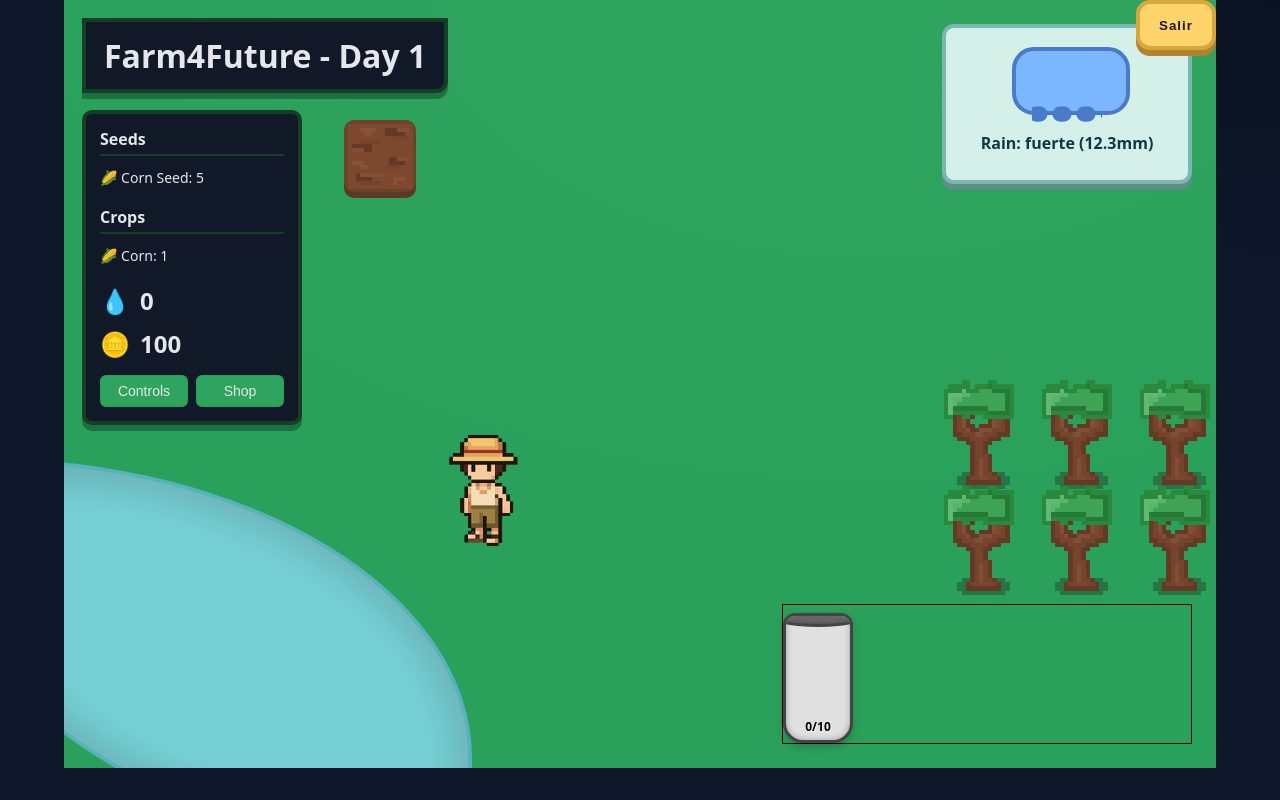
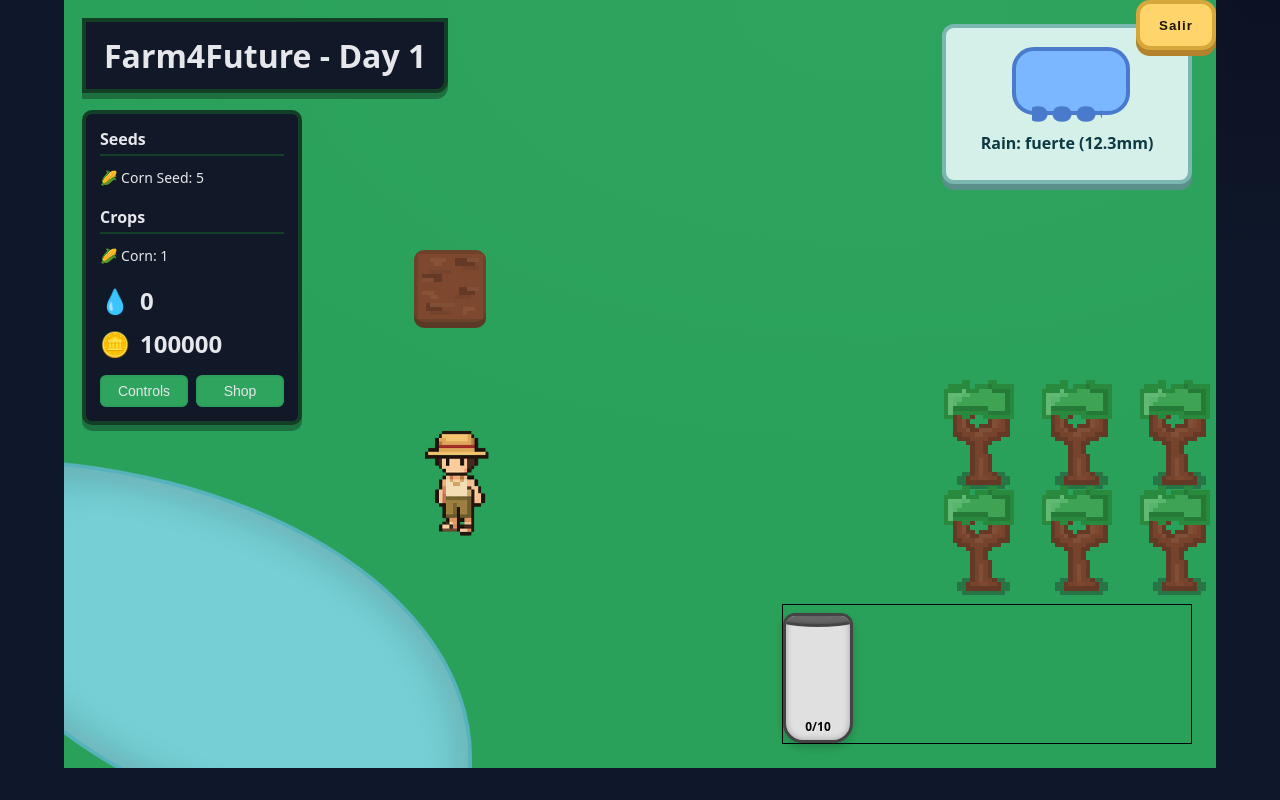
Before and after one commit to VargasJavier/game-nasa-hackaton, a React (Vite) app: page /game in a window 1280 px wide. Built offline with nearby package versions, Linux system fonts and the light colour scheme.

Commit message:
FEAT Se agregó tarea de parcelas, se modificó imagen de personaje y se limitó el mapa

```diff
--- a/src/components/Shop.tsx
+++ b/src/components/Shop.tsx
@@ -34,7 +34,7 @@ export default function Shop({ currency, setCurrency, inventory, setInventory, n
           const cols = 3;
           const r = Math.floor(numPlots / cols);
           const c = numPlots % cols;
-          const origin = { x: 520, y: 390 };
+          const origin = { x: 350, y: 250 };
           const newPlot = {
             x: origin.x + c * 86,
             y: origin.y + r * 86,
--- a/src/routes/Game.tsx
+++ b/src/routes/Game.tsx
@@ -9,6 +9,7 @@ import texture3 from "../assets/icons/FarmLandOnTopvariant1.png"
 import texture4 from "../assets/icons/FarmLandOnTopvariant2.png"
 import texture5 from "../assets/icons/FarmLandOnTopvariant1.png"
 import texture6 from "../assets/icons/FarmLandOnTopvariant2.png"
+import stageIrrigate from "../assets/icons/WoodTexture2.png" // placeholder for irrigate image
 import React from "react";
 import { useNavigate } from "react-router-dom";
 import type { Inventory } from "../game/core/types";
@@ -30,6 +31,7 @@ const ASSETS = {
     texture5, // maduro
     texture6, // dorado/cosecha
   ],
+  stageIrrigate: stageIrrigate, // imagen para cuando la parcela está regada
 };
 
 type Plot = {
@@ -37,14 +39,16 @@ type Plot = {
   stage: 0|1|2|3|4|5;             // 0 tierra → 5 cosecha
   moisture: number;               // 0..1 humedad local
   alive: boolean;
+  isIrrigated: boolean;           // si la parcela ha sido regada recientemente
 };
 
-const SCENE = { w: 1152, h: 768 };
-const PLAYER = { w: 38, h: 48, speed: 200 };
+// visual sprite is 65x105 (see CSS), keep PLAYER in sync so detection uses correct center
+const PLAYER = { w: 65, h: 105, speed: 200 };
 
 export default function Game() {
   // jugador
   const [pos, setPos] = useState({ x: 360, y: 430 });
+  const posRef = useRef(pos);
   const keys = useRef<Record<string, boolean>>({});
   const raf = useRef<number | null>(null);
   const last = useRef<number>(performance.now());
@@ -58,12 +62,26 @@ export default function Game() {
 
   // grid based on numPlots
   const [plots, setPlots] = useState<Plot[]>(() => makePlots(numPlots));
+  const plotsRef = useRef(plots);
 
   // parcela "cercana" para interactuar
   const nearest = useMemo(() => nearestPlot(pos, plots), [pos, plots]);
 
+  // debug: show player coordinates and nearest plot in console when they change
+  // useEffect(() => {
+  //   console.log('Player pos ->', pos);
+  //   console.log('Nearest plot ->', nearest);
+  // }, [pos, nearest]);
+
+  // keep refs up-to-date so handlers/readers can use latest values without
+  // requiring re-binding of event listeners on every state change
+  useEffect(() => { posRef.current = pos; }, [pos]);
+  useEffect(() => { plotsRef.current = plots; }, [plots]);
+  const forecastRef = useRef(forecast);
+  useEffect(() => { forecastRef.current = forecast; }, [forecast]);
+
   // inventario y tienda
-  const [currency, setCurrency] = useState(100);
+  const [currency, setCurrency] = useState(100000);
   const [inventory, setInventory] = useState<Inventory>([
     { id: 'seed1', name: 'Corn Seed', type: 'seed', quantity: 5, price: 10, icon: '🌽' },
     { id: 'crop', name: 'Corn', type: 'crop', quantity: 1, price: 5, icon: '🌽' }
@@ -73,21 +91,25 @@ export default function Game() {
 
   /* ----------------- input ----------------- */
   useEffect(() => {
+    // attach once; handlers will read latest state via refs
     const down = (e: KeyboardEvent) => {
       const k = e.key.toLowerCase();
       if (["arrowup","arrowdown","arrowleft","arrowright","w","a","s","d","e","r","n","i","escape"].includes(k)) e.preventDefault();
       keys.current[k] = true;
 
-      if (k === "e") plant();
+      if (k === "e") {
+        // call action reading latest pos/plots via refs inside function
+        plant();
+      }
       if (k === "r") irrigate();
       if (k === "n") nextTurn();
-      if (k === "escape") setShowShop(!showShop)
+      if (k === "escape") setShowShop(s => !s);
     };
     const up = (e: KeyboardEvent) => { keys.current[e.key.toLowerCase()] = false; };
     window.addEventListener("keydown", down);
     window.addEventListener("keyup", up);
     return () => { window.removeEventListener("keydown", down); window.removeEventListener("keyup", up); };
-  }, [plots, waterTanks, forecast]);
+  }, []);
 
   /* ----------------- loop ----------------- */
   useEffect(() => {
@@ -125,16 +147,21 @@ export default function Game() {
 
   /* ----------------- acciones ----------------- */
   function plant() {
-    if (!nearest) return;
-    if (nearest.stage === 5) {
+    // read latest from refs
+    const posNow = posRef.current;
+    const plotsNow = plotsRef.current;
+    const n = nearestPlot(posNow, plotsNow);
+    console.log('plant -> nearest', n);
+    if (!n) return;
+    if (n.stage === 5) {
       harvest();
       return;
     }
-    if (nearest.stage === 0) {
+    if (n.stage === 0) {
       const seedItem = inventory.find(item => item.type === 'seed');
       if (!seedItem || seedItem.quantity <= 0) return;
       setPlots(ps => ps.map(p => {
-        if (p === nearest && p.stage === 0) return { ...p, stage: 1, moisture: Math.max(p.moisture, 0.25) };
+        if (p.x === n.x && p.y === n.y && p.stage === 0) return { ...p, stage: 1, moisture: Math.max(p.moisture, 0.25) };
         return p;
       }));
       seedItem.quantity -= 1;
@@ -143,11 +170,20 @@ export default function Game() {
       } else {
         setInventory([...inventory]);
       }
+    } else if (n.stage > 0 && n.stage < 5) {
+      // allow manual advancement by 1 stage when pressing E on an already planted plot
+      setPlots(ps => ps.map(p => {
+        if (p.x === n.x && p.y === n.y && p.stage > 0 && p.stage < 5) {
+          return { ...p, stage: (p.stage + 1) as Plot['stage'], moisture: Math.min(1, p.moisture + 0.1) };
+        }
+        return p;
+      }));
     }
   }
 
   function harvest() {
-    if (!nearest || nearest.stage !== 5) return;
+    const n = nearestPlot(posRef.current, plotsRef.current);
+    if (!n || n.stage !== 5) return;
     const cropItem = inventory.find(item => item.id === 'crop' && item.type === 'crop');
     if (cropItem) {
       cropItem.quantity += 1;
@@ -155,11 +191,12 @@ export default function Game() {
     } else {
       setInventory([...inventory, { id: 'crop', name: 'Corn', type: 'crop', quantity: 1, price: 5, icon: '🌽' }]);
     }
-    setPlots(ps => ps.map(p => p === nearest ? { ...p, stage: 0, moisture: p.moisture } : p));
+    setPlots(ps => ps.map(p => (p.x === n.x && p.y === n.y) ? { ...p, stage: 0, moisture: p.moisture } : p));
   }
 
   function irrigate() {
-    if (!nearest || waterTanks.reduce((a, b) => a + b, 0) <= 0) return;
+    const n = nearestPlot(posRef.current, plotsRef.current);
+    if (!n || n.stage < 2 || waterTanks.reduce((a, b) => a + b, 0) <= 0) return;
     setWaterTanks(tanks => {
       const newTanks = [...tanks];
       for (let i = 0; i < newTanks.length; i++) {
@@ -171,16 +208,18 @@ export default function Game() {
       return newTanks;
     });
     setPlots(ps => ps.map(p => {
-      if (p === nearest) return { ...p, moisture: Math.min(1, p.moisture + 0.25) };
+      if (p.x === n.x && p.y === n.y) return { ...p, moisture: Math.min(1, p.moisture + 0.25), isIrrigated: true };
       return p;
     }));
   }
 
   function nextTurn() {
-    // lluvia recarga humedad en todas las parcelas
-    setPlots(ps => ps.map(p => stepGrowth(p, forecast)));
+    // lluvia recarga humedad en todas las parcelas; use latest forecastRef
+    setPlots(ps => ps.map(p => ({ ...stepGrowth(p, forecastRef.current), isIrrigated: false })));
     setTurn(t => t + 1);
-    setForecast(rollForecast());
+    const newFc = rollForecast();
+    setForecast(newFc);
+    forecastRef.current = newFc;
   }
 
 
@@ -253,7 +292,7 @@ const nav = useNavigate();
       {/* Jugador */}
       <div className={`player ${nearest ? "near" : ""}`} style={{ left: pos.x, top: pos.y }}>
         {/* si tienes sprite, descomenta: */}
-        <img src={frameFarmer} alt="Personaje" width={120}/>
+        <img src={frameFarmer} alt="Personaje" width={65}/>
       </div>
 
       {/* Parcelas */}
@@ -261,12 +300,14 @@ const nav = useNavigate();
         {plots.map((p, i) => (
           <div
             key={i}
-            className={`plot ${nearest === p ? "focus" : ""} ${!p.alive ? "dead" : ""}`}
+            className={`plot ${(nearest && p.x === nearest.x && p.y === nearest.y) ? "focus" : ""} ${!p.alive ? "dead" : ""}`}
             style={{ left: p.x, top: p.y }}
           >
-            {ASSETS.plotStages[p.stage]
-              ? <img src={ASSETS.plotStages[p.stage]} alt="" draggable={false} width={65} height={65}/>
-              : <div className={`sprout s${p.stage}`} />}
+            {p.isIrrigated
+              ? <img src={ASSETS.stageIrrigate} alt="" draggable={false} width={65} height={65}/>
+              : ASSETS.plotStages[p.stage]
+                ? <img src={ASSETS.plotStages[p.stage]} alt="" draggable={false} width={65} height={65}/>
+                : <div className={`sprout s${p.stage}`} />}
           </div>
         ))}
       </div>
@@ -285,23 +326,33 @@ const nav = useNavigate();
 
 /* ----------------- helpers ----------------- */
 function clampToScene(p:{x:number;y:number}){
+  // limits requested: X up to 1090, Y up to 663
+  const MAX_X = 1090;
+  const MAX_Y = 663;
   return {
-    x: Math.max(0, Math.min(SCENE.w - PLAYER.w, p.x)),
-    y: Math.max(0, Math.min(SCENE.h - PLAYER.h, p.y)),
+    x: Math.max(0, Math.min(MAX_X - PLAYER.w, p.x)),
+    y: Math.max(0, Math.min(MAX_Y - PLAYER.h, p.y)),
   };
 }
 function dist(ax:number,ay:number,bx:number,by:number){ return Math.hypot(ax-bx, ay-by); }
 function nearestPlot(player:{x:number;y:number}, plots:Plot[]){
   let best: Plot | null = null, bestD = Infinity;
-  for (const p of plots){
-    const d = dist(player.x+PLAYER.w/2, player.y+PLAYER.h/2, p.x+36, p.y+36);
-    if (d < bestD && d < 90) { best = p; bestD = d; }
+  for (const p of plots) {
+    // center of player vs center of plot (plot visual is 72x72, so +36)
+    const d = dist(player.x + PLAYER.w/2, player.y + PLAYER.h/2, p.x + 36, p.y + 36);
+    // console.log('PLOTS D', d)
+    if (d < bestD && d < 90) {
+      // console.log('PLOTS TRUE')
+      best = p;
+      bestD = d;
+    }
   }
+  // console.log('RETURN NEARESTPLOT', best)
   return best;
 }
 function makePlots(numPlots: number): Plot[] {
   const out: Plot[] = [];
-  const origin = { x: 520, y: 390 };
+  const origin = { x: 350, y: 250 };
   const cols = 3; // max columns
   let idx = 0;
   for (let r = 0; r < Math.ceil(numPlots / cols); r++) {
@@ -312,6 +363,7 @@ function makePlots(numPlots: number): Plot[] {
         stage: 0,
         moisture: 0.25,
         alive: true,
+        isIrrigated: false,
       });
       idx++;
     }
--- a/src/routes/game.css
+++ b/src/routes/game.css
@@ -22,6 +22,7 @@
   border-bottom-right-radius: 12px;
   font-size: 32px; font-weight: 800;
   box-shadow: 0 6px 0 var(--shadow);
+  z-index: 50;
 }
 
 /* HUD */
@@ -200,14 +201,25 @@
 
 /* Parcelas 3x3 */
 .plots{
-  position:absolute; left: 280px; top: 120px;
-  display:grid; grid-template-columns: repeat(5, 72px); gap: 14px;
+  /* full-scene absolute container so child .plot elements can be
+     positioned with left/top coordinates (from Game.tsx) */
+  position: absolute;
+  left: 0;
+  top: 0;
+  width: 100%;
+  height: 100%;
 }
 .plot{
+  position: absolute;
   width:72px; height:72px; background: var(--earth);
   border:4px solid var(--earth-d); border-radius:10px;
   box-shadow: 0 6px 0 #5a3a26;
   display:grid; place-items:center;
+}
+.plot.focus{
+  /* highlight when player is over this plot */
+  border: 3px solid #ffffff;
+  box-shadow: 0 6px 0 rgba(255,255,255,0.15), 0 0 8px rgba(255,255,255,0.07);
 }
 .sprout{
   width: 34px; height: 26px; background: var(--leaf);
@@ -225,9 +237,11 @@
 }
 
 .player {
-  /* use transform for smooth GPU-accelerated movement; avoid transitioning left/top which causes perceived lag */
+  width: 65px;
+  height: 105px;
   transition: transform 0.06s linear;
   will-change: transform;
+  z-index: 5;
 }
 
 /* Shop modal */
```
Also changed, not shown: src/assets/icons/farmer.png, src/assets/icons/farmerInvert.png.
